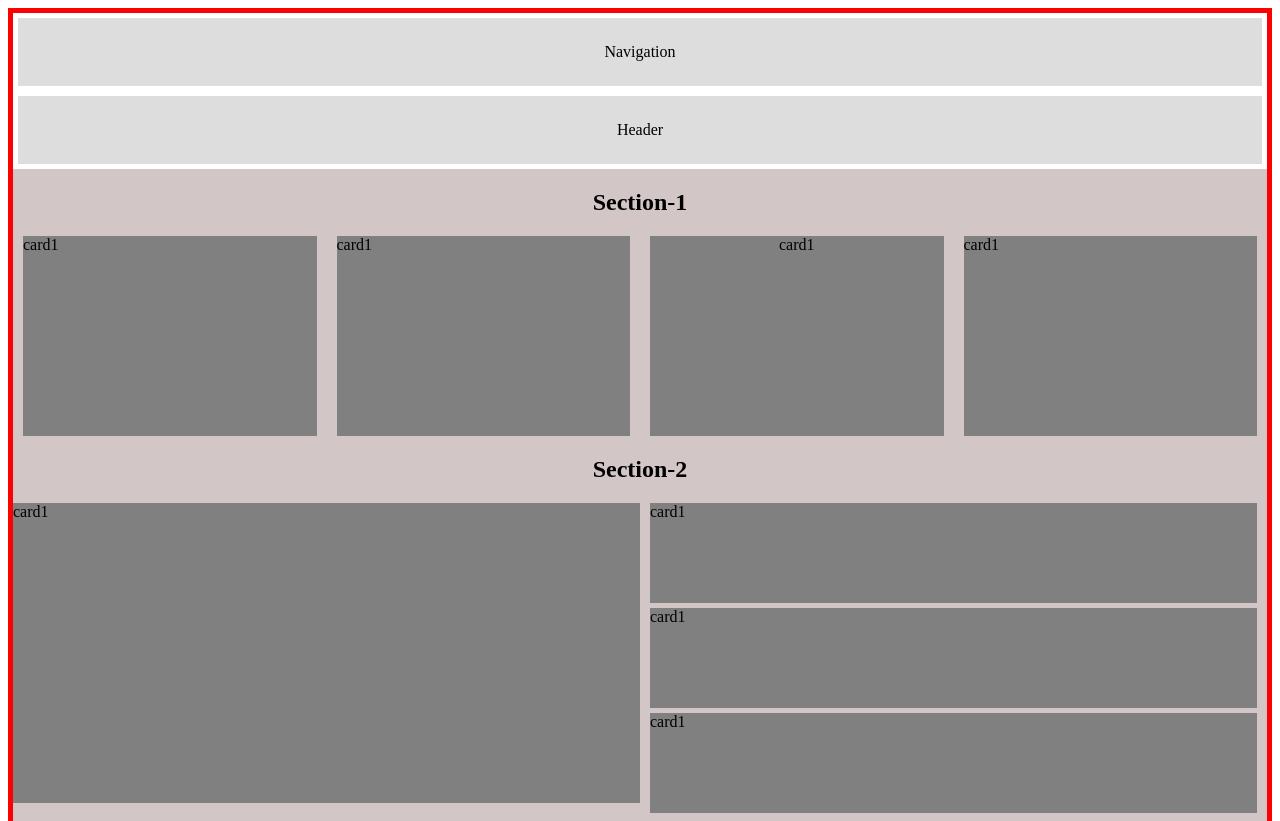
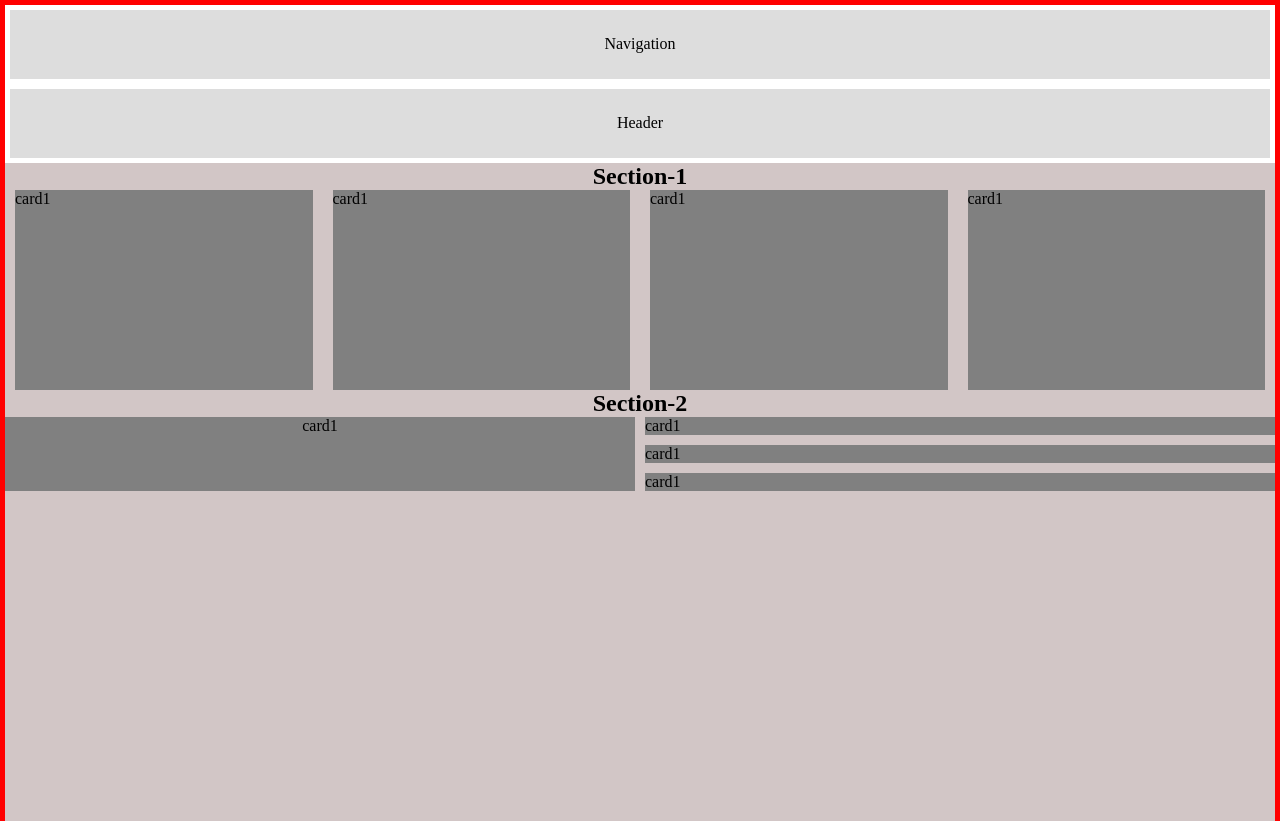
Before and after one commit to afreul-joy/Web-Eng-Lab-Layout-Design, a plain HTML site: page index.html in a window 1280 px wide. Shown: the top 821 px of the page. Drawn offline with Linux system fonts and the light colour scheme.

Commit message:
section-2 fix-2

```diff
--- a/index.html
+++ b/index.html
@@ -16,22 +16,22 @@
             <h2 style="text-align: center">Section-1</h2>
             <div class="content">
                 <div class="card1">card1</div>
-                <div class="card2">card1</div>
-                <div class="card3">card1</div>
-                <div class="card4">card1</div>
+                <div class="card1">card1</div>
+                <div class="card1">card1</div>
+                <div class="card1">card1</div>
             </div>
         </section>
 
         <section class="'sec-2">
             <h2 style="text-align: center">Section-2</h2>
-            <div class="content">
-                <div class="sub-con-1">
+            <div class="content-2">
+                <div class="sub-con-left">
                     <div class="card5">card1</div>
                 </div>
-                <div class="sub-con-2">
-                    <div class="card-right">card1</div>
-                    <div class="card-right">card1</div>
-                    <div class="card-right">card1</div>
+                <div class="sub-con-right">
+                    <div class="card-right1">card1</div>
+                    <div class="card-right2">card1</div>
+                    <div class="card-right3">card1</div>
 
                 </div>
             </div>
--- a/style.css
+++ b/style.css
@@ -1,71 +1,62 @@
-.container{
+* {
+  margin: 0;
+  box-sizing: border-box;
+}
+.container {
   height: 1400px;
   background-color: #d2c6c6;
   border: 5px solid red;
 }
-.nav{
+.nav {
   background-color: #dddddd;
   font: bold;
   text-align: center;
   padding: 2%;
   border: 5px solid white;
 }
-.header{
-    background-color: #dddddd; ;
+.header {
+  background-color: #dddddd;
   font: bold;
   text-align: center;
   padding: 2%;
   border: 5px solid white;
 }
-.content{
+.content {
   display: flex;
-
-
 }
 .card1 {
   height: 200px;
   background-color: gray;
   margin: 0 10px 0 10px;
-    flex:1;
+  flex: 1;
 }
-.card2 {
-    height: 200px;
+/* ----2nd part ------ */
+
+.content-2 {
+  display: flex;
+}
+.sub-con-left {
+  width: 50%;
+  /* padding: 0px 10px;  */
+}
+.card5 {
+  text-align: center;
   background-color: gray;
-    margin: 0 10px 0 10px;
-    flex:1;
+  height: 100%;
 }
-.card3{
-    height: 200px;
+.sub-con-right {
+  width: 50%;
+  margin-left: 10px;
+}
+.card-right1 {
   background-color: gray;
-    margin: 0 10px 0 10px;
-    flex:1;
-    text-align: center;
+  margin-bottom: 10px;
 }
-.card4{
-    height: 200px;
+.card-right2 {
   background-color: gray;
-    margin: 0 10px 0 10px;
-    flex:1;
+  margin-bottom: 10px;
 }
-.sub-con-1{
-    width: 50%;
+
+.card-right3 {
+  background-color: gray;
 }
-.card5{
-    height: 300px;
-    background-color: gray;
-    /* margin: 10px; */
-}
-.sub-con-2{
-    width: 50%;
-    display: flex;
-    flex-direction: column;
-    justify-content: space-between;
-
-}
-.card-right{
-    height: 100px;
-    background-color: gray;
-    margin: 0 10px 5px 10px;
-    /* margin: 10px; */
-
-}
```
Lines whose indentation alone changed are shown as unchanged.
